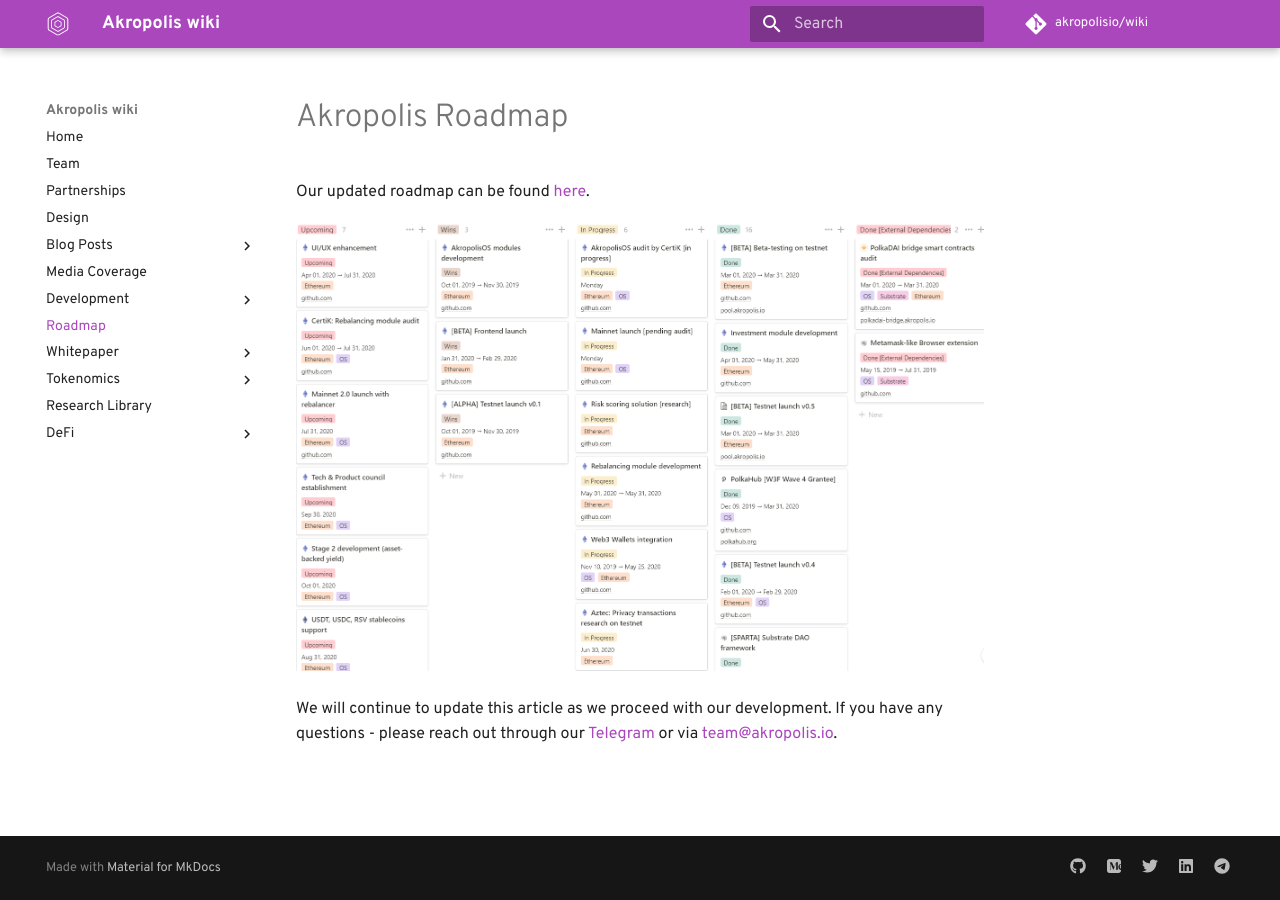
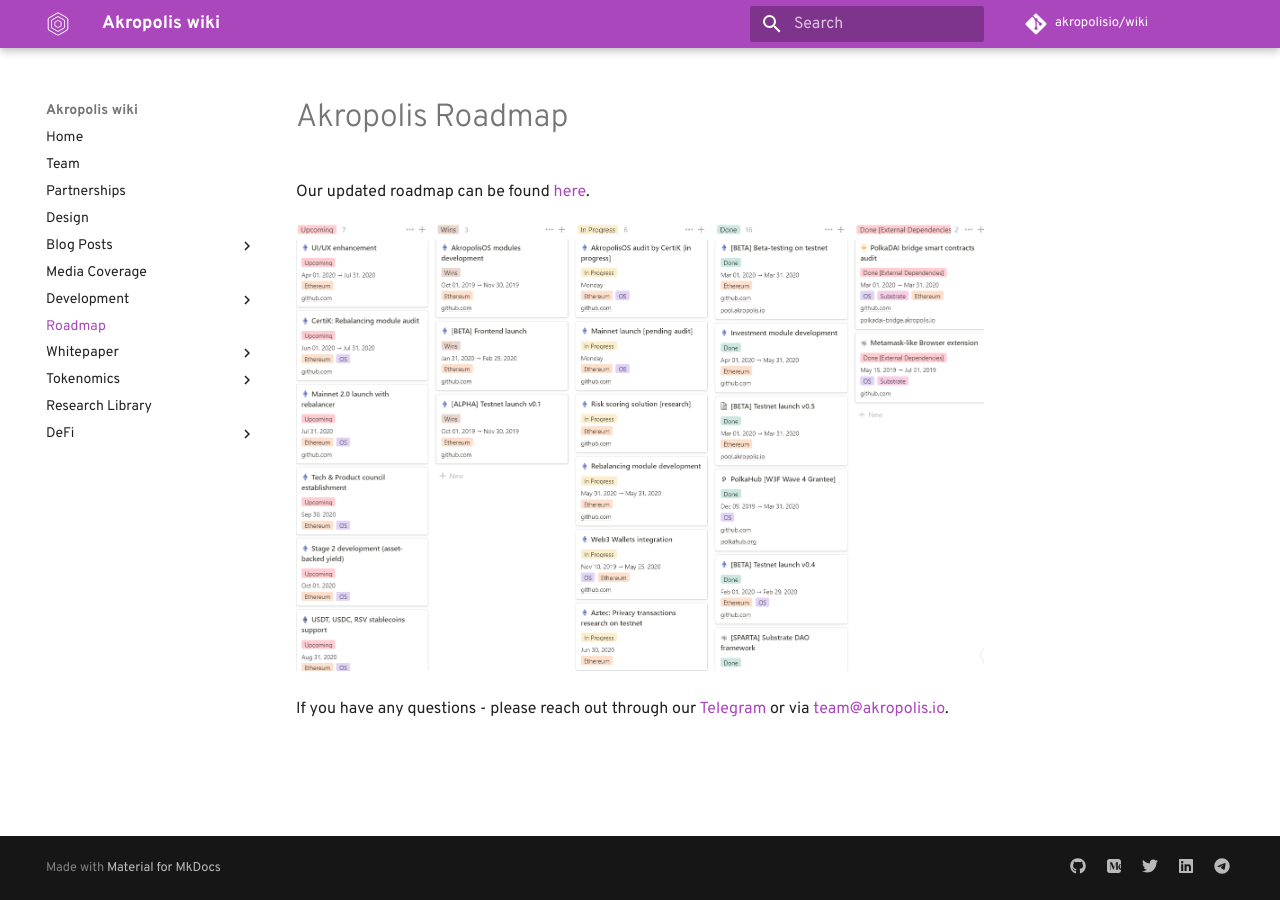
Before and after one commit to kaonone/wiki, an MkDocs documentation site: the page built from docs/roadmap.md, in a window 1280 px wide. Built offline with MkDocs 1.6.1 and Material for MkDocs 9.7.7, drawn with Linux system fonts in a browser that asks for light colours; some web fonts are replaced; comment, search, counter and statistics services are not loaded; old or Windows-style settings are respelled for this version of MkDocs.

Commit message:
Update roadmap.md

```diff
--- a/docs/roadmap.md
+++ b/docs/roadmap.md
@@ -4,4 +4,4 @@
 
 <img src="/images/whitepaper/roadmap.png" alt="drawing" />
 
-We will continue to update this article as we proceed with our development. If you have any questions - please reach out through our [Telegram](t.me/akropolis_official) or via [team@akropolis.io](mailto:team@akropolis.io).
+If you have any questions - please reach out through our [Telegram](t.me/akropolis_official) or via [team@akropolis.io](mailto:team@akropolis.io).
```
